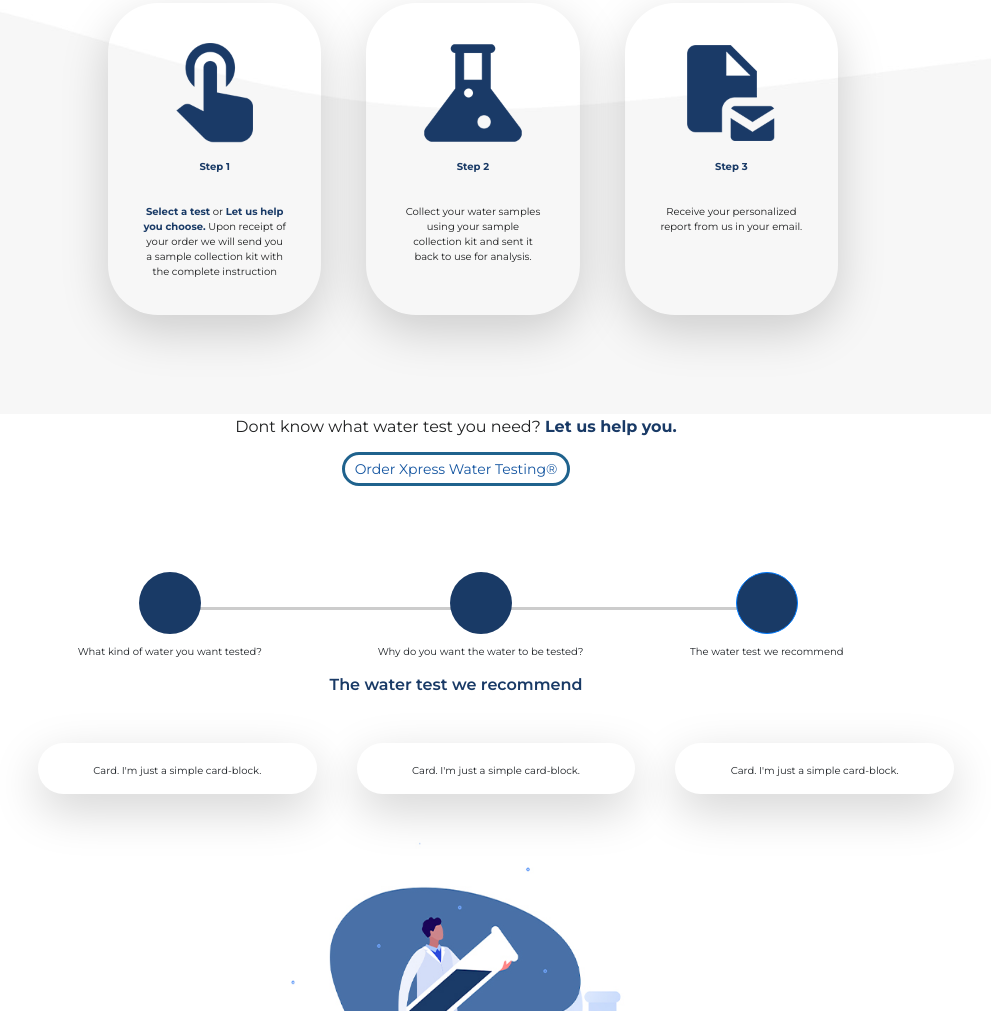
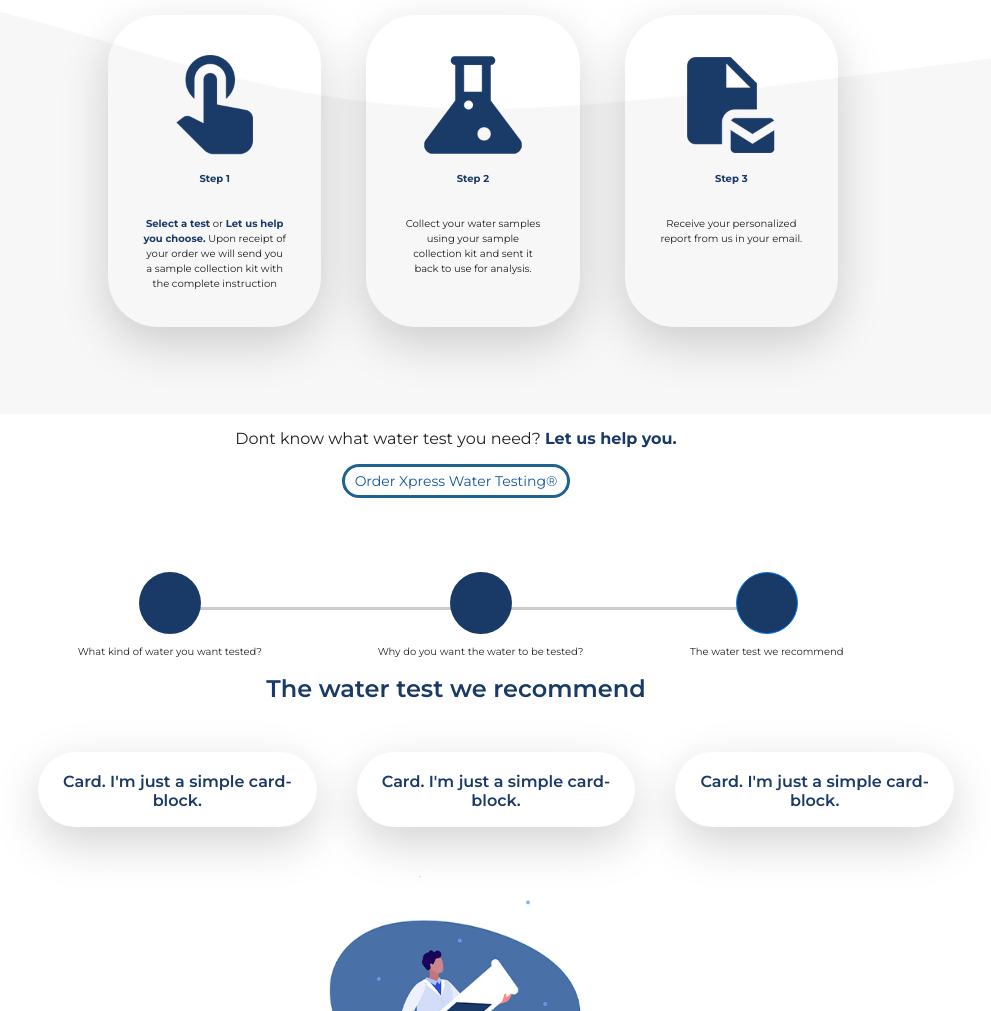
Before and after one commit to stevepabatao/xperiential, a plain HTML site: page index.html in a window 1280 px wide. Shown: the part 3797-4808 px from the top of the page, without its empty margins (184-1175 px from the left). Drawn offline with nearby package versions, Linux system fonts and the light colour scheme.

Commit message:
updated some formatting and layout

```diff
--- a/index.html
+++ b/index.html
@@ -192,7 +192,7 @@
                     <li><img src="images/Thumbsup-Icon.png" width="40" height="40" style="margin-top:20px"/></li>
                   </ul>
                    <div class="box">
-                    <h4>This is a sample text 1</h4>
+                    <h3>This is a sample text 1</h3>
                     <p>Lorem ipsum dolor, sit amet consectetur adipisicing elit.
                       Id quam sapiente molestiae numquam quas, voluptates omnis nulla
                       ea odio quia similique corrupti magnam, doloremque laborum.   </p>
@@ -270,7 +270,7 @@
     <section style="position:relative;height:600px;margin-top:2700px; background-image:url('images/White-Wave-BG.jpg');background-size:110%;background-position: -70px -250px;">
 
       <div class="col-md-12 mt-5 text-center" >
-        <h2>How does it work</h2>
+        <h1>How does it work</h1>
       </div>
 
     <div style="margin-left:15%;margin-right:35%;margin-top:50px;">
@@ -352,19 +352,19 @@
 
                     <div class="col-md-4 shadow-lg" style="margin-right:40px;border-radius:50px;">
                       <div class="text-center" style="border: none;background-color:transparent;" >
-                          <p style="margin-top:20px;">Card. I'm just a simple card-block.</p>
+                          <p style="margin-top:20px;"><h3>Card. I'm just a simple card-block.</h3></p>
                       </div>
                     </div>
 
                     <div class="col-md-4 shadow-lg" style="border-radius:50px;">
                       <div class="text-center" style="border: none; background-color:transparent;">
-                        <p style="margin-top:20px;">Card. I'm just a simple card-block.</p>
+                        <p style="margin-top:20px;"><h3>Card. I'm just a simple card-block.</h3></p>
                       </div>
                     </div>
 
                     <div class="col-md-4 shadow-lg" style="margin-left:40px;border-radius:50px;">
                       <div class="text-center" style="border: none;background-color:transparent;">
-                        <p style="margin-top:20px;">Card. I'm just a simple card-block.</p>
+                        <p style="margin-top:20px;"><h3>Card. I'm just a simple card-block.</h3></p>
                       </div>
                     </div>
 
@@ -374,19 +374,19 @@
 
                     <div class="col-md-4 shadow-lg" style="margin-right:40px;border-radius:50px;">
                       <div class="text-center" style="border: none;background-color:transparent;" >
-                          <p style="margin-top:20px;">Card. I'm just a simple card-block.</p>
+                          <p style="margin-top:20px;"><h3>Card. I'm just a simple card-block.</h3></p>
                       </div>
                     </div>
 
                     <div class="col-md-4 shadow-lg" style="border-radius:50px;">
                       <div class="text-center" style="border: none; background-color:transparent;">
-                        <p style="margin-top:20px;">Card. I'm just a simple card-block.</p>
+                        <p style="margin-top:20px;"><h3>Card. I'm just a simple card-block.</h3></p>
                       </div>
                     </div>
 
                     <div class="col-md-4 shadow-lg" style="margin-left:40px;border-radius:50px;">
                       <div class="text-center" style="border: none;background-color:transparent;">
-                        <p style="margin-top:20px;">Card. I'm just a simple card-block.</p>
+                        <p style="margin-top:20px;"><h3>Card. I'm just a simple card-block.</h3></p>
                       </div>
                     </div>
 
@@ -399,25 +399,25 @@
             <div class=" setup-content" id="step-2">
               <div class="col-xs-6 col-md-offset-3">
                 <div class="col-md-12 text-center">
-                  <h3> Why do you want the water to be tested?</h3>
+                  <h2> Why do you want the water to be tested?</h2>
 
                   <div class="d-flex flex-row mt-5 mb-5">
 
                     <div class="col-md-4 shadow-lg" style="margin-right:40px;border-radius:50px;">
                       <div class="text-center" style="border: none;background-color:transparent;" >
-                          <p style="margin-top:20px;">Card. I'm just a simple card-block.</p>
+                          <p style="margin-top:20px;"><h3>Card. I'm just a simple card-block.</h3></p>
                       </div>
                     </div>
 
                     <div class="col-md-4 shadow-lg" style="border-radius:50px;">
                       <div class="text-center" style="border: none; background-color:transparent;">
-                        <p style="margin-top:20px;">Card. I'm just a simple card-block.</p>
+                        <p style="margin-top:20px;"><h3>Card. I'm just a simple card-block.</h3></p>
                       </div>
                     </div>
 
                     <div class="col-md-4 shadow-lg" style="margin-left:40px;border-radius:50px;">
                       <div class="text-center" style="border: none;background-color:transparent;">
-                        <p style="margin-top:20px;">Card. I'm just a simple card-block.</p>
+                        <p style="margin-top:20px;"><h3>Card. I'm just a simple card-block.</h3></p>
                       </div>
                     </div>
 
@@ -431,25 +431,25 @@
             <div class=" setup-content" id="step-3">
               <div class="col-xs-6 col-md-offset-3">
                 <div class="col-md-12 text-center">
-                  <h3>The water test we recommend</h3>
+                  <h2>The water test we recommend</h2>
 
                   <div class="d-flex flex-row mt-5 mb-5">
 
                     <div class="col-md-4 shadow-lg" style="margin-right:40px;border-radius:50px;">
                       <div class="text-center" style="border: none;background-color:transparent;" >
-                          <p style="margin-top:20px;">Card. I'm just a simple card-block.</p>
+                          <p style="margin-top:20px;"><h3>Card. I'm just a simple card-block.</h3></p>
                       </div>
                     </div>
 
                     <div class="col-md-4 shadow-lg" style="border-radius:50px;">
                       <div class="text-center" style="border: none; background-color:transparent;">
-                        <p style="margin-top:20px;">Card. I'm just a simple card-block.</p>
+                        <p style="margin-top:20px;"><h3>Card. I'm just a simple card-block.</h3></p>
                       </div>
                     </div>
 
                     <div class="col-md-4 shadow-lg" style="margin-left:40px;border-radius:50px;">
                       <div class="text-center" style="border: none;background-color:transparent;">
-                        <p style="margin-top:20px;">Card. I'm just a simple card-block.</p>
+                        <p style="margin-top:20px;"><h3>Card. I'm just a simple card-block.</h3></p>
                       </div>
                     </div>
 
--- a/main.js
+++ b/main.js
@@ -1,6 +1,6 @@
 let text1, text2;
 
-text1 ="<h4>This is a sample text 1</h4><p>Lorem ipsum dolor, sit amet consectetur adipisicing elit. Id quam sapiente molestiae numquam quas, voluptates omnis nulla ea odio quia similique corrupti magnam, doloremque laborum.   </p>";
+text1 ="<h3>This is a sample text 1</h3><p>Lorem ipsum dolor, sit amet consectetur adipisicing elit. Id quam sapiente molestiae numquam quas, voluptates omnis nulla ea odio quia similique corrupti magnam, doloremque laborum.   </p>";
 text2 ="<h3>This is a sample text 2</h3><p>Lorem ipsum dolor, sit amet consectetur adipisicing elit. Id quam sapiente molestiae numquam quas, voluptates omnis nulla ea odio quia similique corrupti magnam, doloremque laborum.   </p>";
 text3 ="<h3>This is a sample text 3</h3><p>Lorem ipsum dolor, sit amet consectetur adipisicing elit. Id quam sapiente molestiae numquam quas, voluptates omnis nulla ea odio quia similique corrupti magnam, doloremque laborum.   </p>";
 text4 ="<h3>This is a sample text 4</h3><p>Lorem ipsum dolor, sit amet consectetur adipisicing elit. Id quam sapiente molestiae numquam quas, voluptates omnis nulla ea odio quia similique corrupti magnam, doloremque laborum.   </p>";
@@ -17,7 +17,7 @@ $(".circle li:nth-child(2)").mouseover(function(){
 });
 
 $(".circle li:nth-child(3)").mouseover(function(){
-    $('.box').html(text4);
+    $('.box').html(text3);
 });
 
 $(".circle li:nth-child(4)").mouseover(function(){
```
